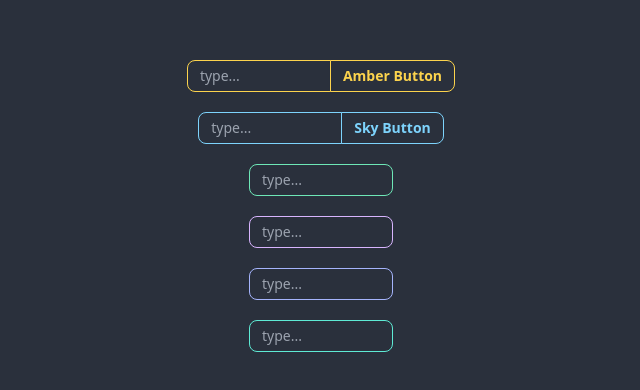
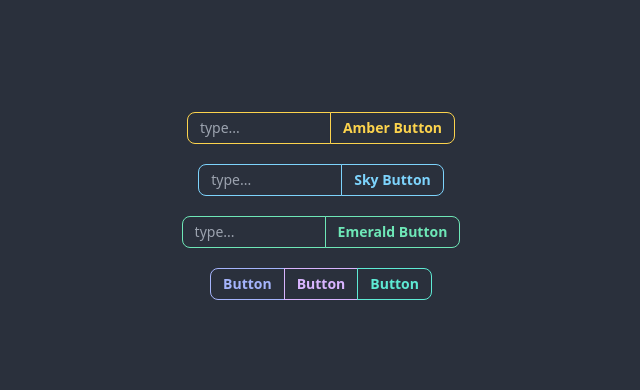
Before and after one commit to alexespejo/dsa-visualizer, a Svelte app: page /alex in a window 1280 px wide. Shown: the part 194-584 px from the top of the page, without its empty margins (319-959 px from the left). Built offline with nearby package versions, Linux system fonts and the light colour scheme.

Commit message:
update colors

```diff
--- a/src/components/custom/Update/Button.styles.css
+++ b/src/components/custom/Update/Button.styles.css
@@ -36,5 +36,5 @@
  @apply text-neutral bg-indigo-300 hover:bg-indigo-300/90 hover:border-indigo-300;
 }
 .btn-indigo-outline {
- @apply bg-base-100 btn-outline border-indigo-200 text-indigo-200 hover:bg-indigo-200/90 hover:border-indigo-200;
+ @apply bg-base-100 btn-outline border-indigo-300 text-indigo-300 hover:bg-indigo-300/90 hover:border-indigo-300;
 }
--- a/src/components/custom/Update/Button.svelte
+++ b/src/components/custom/Update/Button.svelte
@@ -5,6 +5,9 @@
  export let classList: string = "";
 </script>
 
-<button on:click class={`btn btn-sm max-w-sm join-item ${color} ${classList}`}>
+<button
+ on:click
+ class={`btn btn-sm max-w-sm min-w-sm join-item ${color} ${classList}`}
+>
  {label}
 </button>
--- a/src/routes/Playgrounds/Alex.svelte
+++ b/src/routes/Playgrounds/Alex.svelte
@@ -1,6 +1,8 @@
 <script>
  import Input from "../../components/custom/Update/Input.svelte";
  import Button from "../../components/custom/Update/Button.svelte";
+ import FormTrigger from "../../components/custom/layout/FormTrigger.svelte";
+ import Join from "../../components/custom/layout/Join.svelte";
  let value = "";
 </script>
 
@@ -17,8 +19,14 @@
   <Button label="Sky Button" color="btn-sky-outline" />
  </div>
 
- <Input placeholder="type..." bind:value color="input-emerald" />
- <Input placeholder="type..." bind:value color="input-purple" />
- <Input placeholder="type..." bind:value color="input-indigo" />
- <Input placeholder="type..." bind:value color="input-teal" />
+ <FormTrigger onTrigger={() => alert("breh")}>
+  <Input placeholder="type..." bind:value color="input-emerald" />
+  <Button label="Emerald Button" color="btn-emerald-outline" />
+ </FormTrigger>
+
+ <Join>
+  <Button label="Button" color="btn-indigo-outline" />
+  <Button label="Button" color="btn-purple-outline" />
+  <Button label="Button" color="btn-teal-outline" />
+ </Join>
 </div>
```
